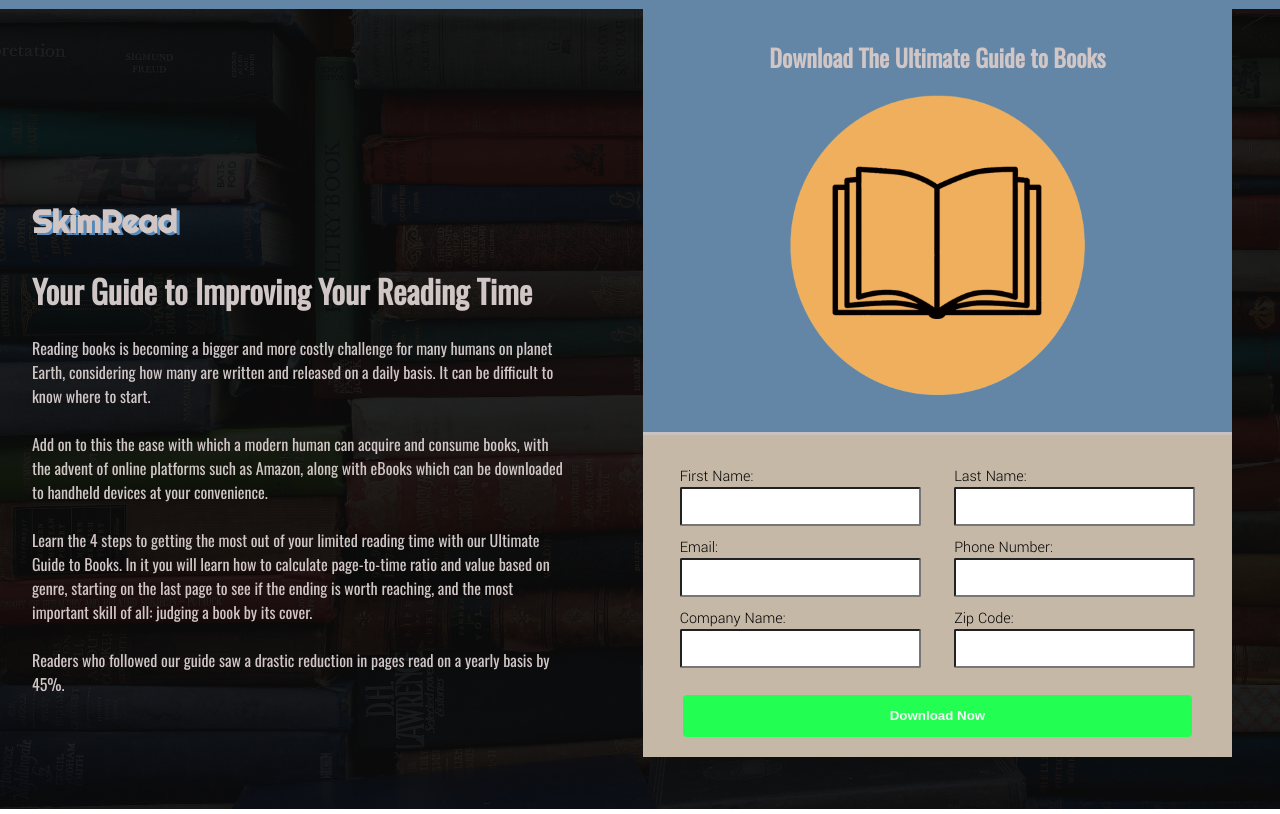
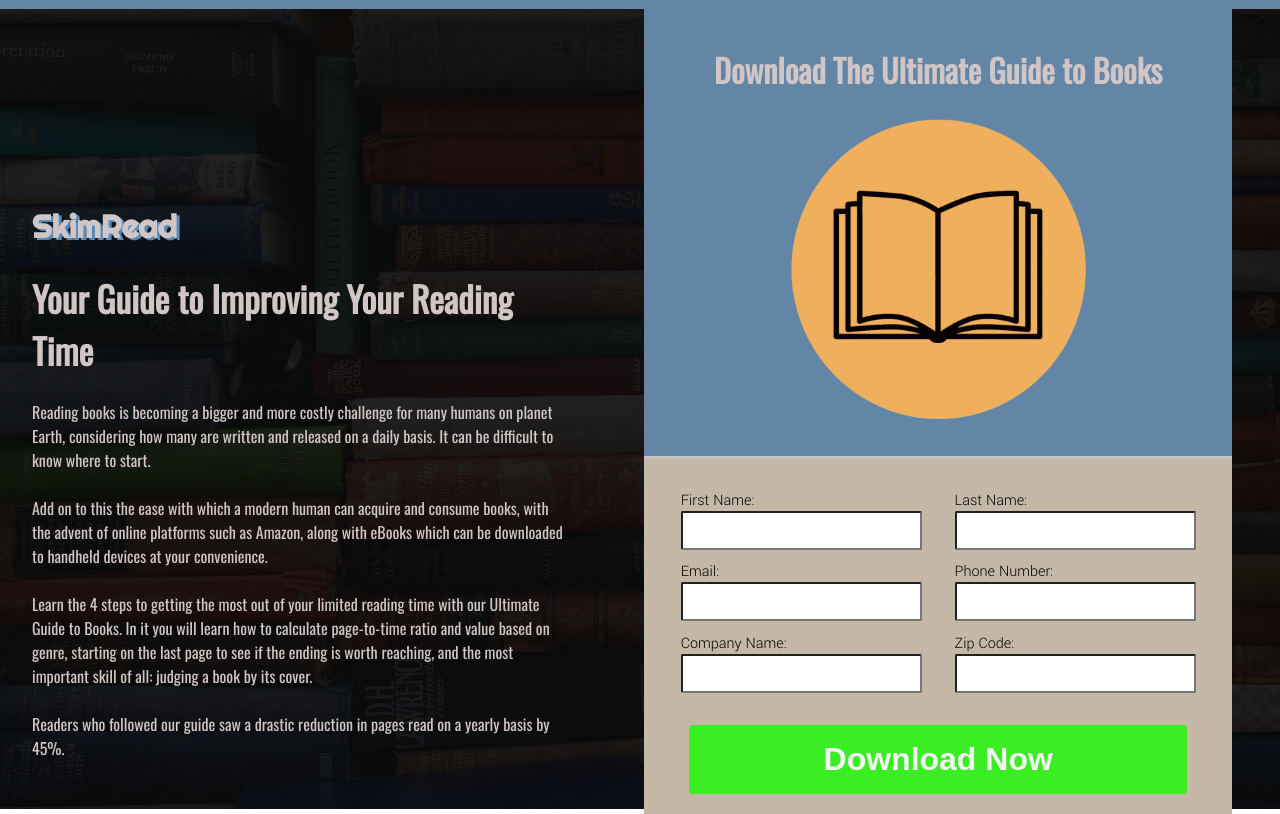
Before and after one commit to Settc/eb00k_landing_page, a website: page index.html in a window 1280 px wide. Drawn offline with nearby package versions, Linux system fonts and the light colour scheme.

Commit message:
Change button font size and color

```diff
--- a/style.css
+++ b/style.css
@@ -19,8 +19,13 @@ hr {
     background-color: var(--main-bg-color);
 }
 
+h1 {
+    font-size: 2.2em;
+}
+
 h2 {
     text-align: center;
+    font-size: 2em;
 }
 
 p {
@@ -49,14 +54,14 @@ input {
 }
 
 button {
-    margin-top: 2em;
-    padding: 1em 15.5em;
+    margin-top: 1em;
+    padding: .5em 4.2em;
     border-radius: 4px;
     border: none;
-    background-color: rgb(34, 255, 82);
+    background-color: rgb(59, 238, 35);
     color: whitesmoke;
     font-weight: 800;
-
+    font-size: 2em;
 }
 
 .container {
```
